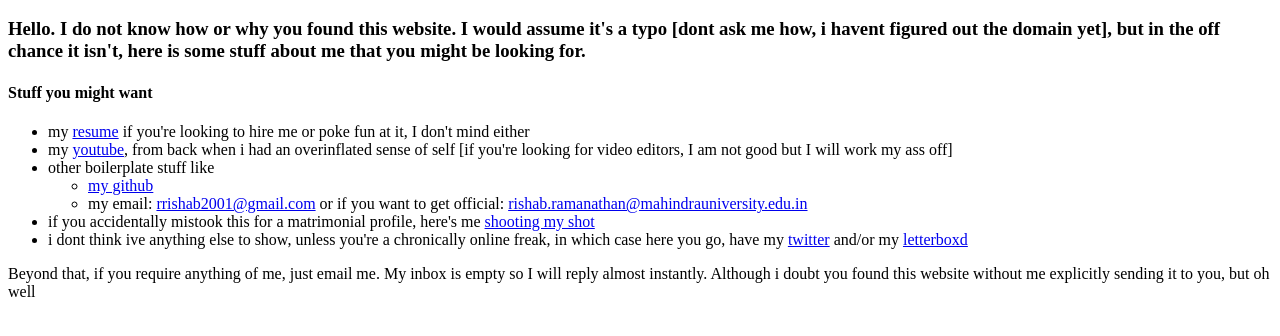
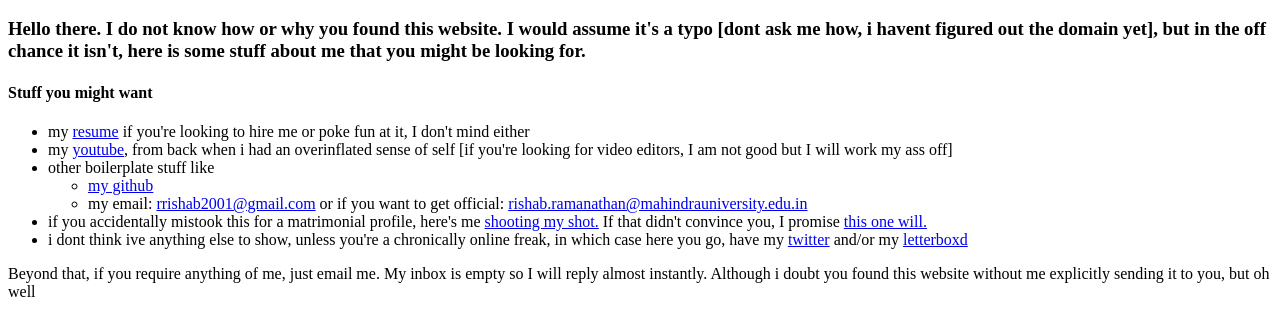
Before and after one commit to wonder-coconut/website, a plain HTML site: page index.html in a window 1280 px wide. Shown: the part 48-384 px from the top of the page. Drawn offline with Linux system fonts and the light colour scheme.

Commit message:
rearrange/add photo

```diff
--- a/index.html
+++ b/index.html
@@ -9,10 +9,10 @@
 
     <body>
         <h1>Rishab Ramanathan's website</h1>
-        <h3>Hello. I do not know how or why you found this website. I would assume it's a typo [dont ask me how, i havent figured out the domain yet], but in the off chance it isn't, here is some stuff about me that you might be looking for.</p>
+        <h3>Hello there. I do not know how or why you found this website. I would assume it's a typo [dont ask me how, i havent figured out the domain yet], but in the off chance it isn't, here is some stuff about me that you might be looking for.</p>
         <h4>Stuff you might want</h5>
         <ul>
-            <li>my <a href="./Rishab_Ramanathan_CV.pdf">resume</a> if you're looking to hire me or poke fun at it, I don't mind either</li>
+            <li>my <a href="assets/docs/Rishab_Ramanathan_CV.pdf">resume</a> if you're looking to hire me or poke fun at it, I don't mind either</li>
             <li>my <a href="https://www.youtube.com/channel/UCuiVzHDsVbeoXr2spMgZ4Rw">youtube</a>, from back when i had an overinflated sense of self [if you're looking for video editors, I am not good but I will work my ass off]</li>
             <li>other boilerplate stuff like
                 <ul>
@@ -20,7 +20,7 @@
                     <li>my email: <a href="mailto:rrishab2001@gmail.com">rrishab2001@gmail.com</a> or if you want to get official: <a href="mailto:rishab.ramanathan@mahindrauniversity.edu.in">rishab.ramanathan@mahindrauniversity.edu.in</a></li>
                 </ul>
             </li>
-            <li>if you accidentally mistook this for a matrimonial profile, here's me <a href="./me.jpeg">shooting my shot</a></li>
+            <li>if you accidentally mistook this for a matrimonial profile, here's me <a href="assets/pics/me.jpeg">shooting my shot.</a> If that didn't convince you, I promise <a href="assets/pics/sax.jpg">this one will.</a></li>
             <li>i dont think ive anything else to show, unless you're a chronically online freak, in which case here you go, have my <a href="https://twitter.com/myfootmytutor">twitter</a> and/or my <a href="https://letterboxd.com/wonder_coconut/">letterboxd</a></li>
         </ul>
         <p>Beyond that, if you require anything of me, just email me. My inbox is empty so I will reply almost instantly. Although i doubt you found this website without me explicitly sending it to you, but oh well</p>
```
Also changed, not shown: assets/pics/me.jpeg (renamed from me.jpeg), assets/pics/sax.jpg (added), 2 other files.
